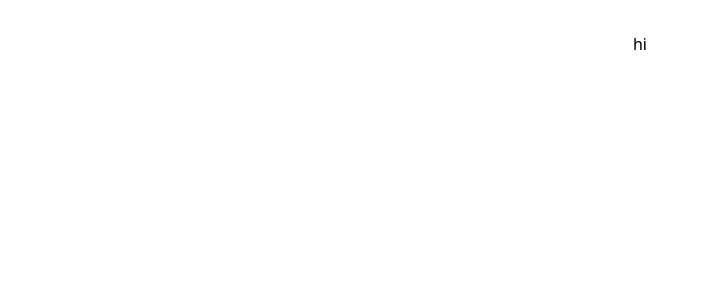
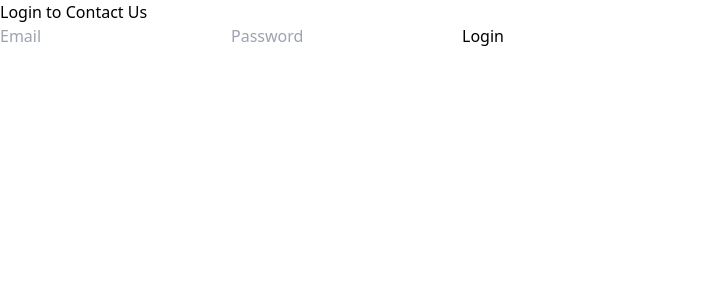
Before and after one commit to natanmuletahunde/-Coffee-Shop-Management-System, a React (Vite) app in the folder client/: page /contact in a window 1280 px wide. Shown: the top 300 px of the page, without its empty margins (0-708 px from the left). Built offline with nearby package versions, Linux system fonts and the light colour scheme.

Commit message:
create the pages folder inside it create the files about , conact, homefiles

```diff
--- a/client/src/App.jsx
+++ b/client/src/App.jsx
@@ -1,13 +1,18 @@
-
-import './App.css'
+import { BrowserRouter, Routes, Route } from "react-router-dom";
+import Home from "./pages/Home";
+import About from "./pages/About";
+import Contact from "./pages/Contact";
 
 function App() {
-
   return (
-      <div className='bg-gre'>
-         hi
-      </div>
-  )
+    <BrowserRouter>
+      <Routes>
+        <Route path="/" element={<Home />} />
+        <Route path="/about" element={<About />} />
+        <Route path="/contact" element={<Contact />} />
+      </Routes>
+    </BrowserRouter>
+  );
 }
 
-export default App
+export default App;
--- /dev/null
+++ b/client/src/pages/About.jsx
@@ -0,0 +1,8 @@
+const About = () => (
+    <div>
+      <h1>About Us</h1>
+      <p>This health center provides high-quality services to patients.</p>
+    </div>
+  );
+
+  export default About;
--- /dev/null
+++ b/client/src/pages/Contact.jsx
@@ -0,0 +1,42 @@
+import { useState } from "react";
+import axios from "axios";
+
+const Contact = () => {
+  const [email, setEmail] = useState("");
+  const [password, setPassword] = useState("");
+
+  const login = async () => {
+    try {
+      const res = await axios.post("http://localhost:5000/api/auth/login", {
+        email,
+        password,
+      });
+      alert("Login successful. Token: " + res.data.token);
+    } catch (err) {
+      alert(err.response?.data?.message || "Login failed");
+    }
+  };
+
+  return (
+    <div>
+      <h1>Login to Contact Us</h1>
+      <input
+        type="email"
+        placeholder="Email"
+        value={email}
+        onChange={(e) => setEmail(e.target.value)}
+        className="block my-2"
+      />
+      <input
+        type="password"
+        placeholder="Password"
+        value={password}
+        onChange={(e) => setPassword(e.target.value)}
+        className="block my-2"
+      />
+      <button onClick={login}>Login</button>
+    </div>
+  );
+};
+
+export default Contact;
--- /dev/null
+++ b/client/src/pages/Home.jsx
@@ -0,0 +1,8 @@
+const Home = () => (
+    <div>
+      <h1>Welcome to Health Center</h1>
+      <p>We care for your well-being.</p>
+    </div>
+  );
+
+  export default Home;
```
